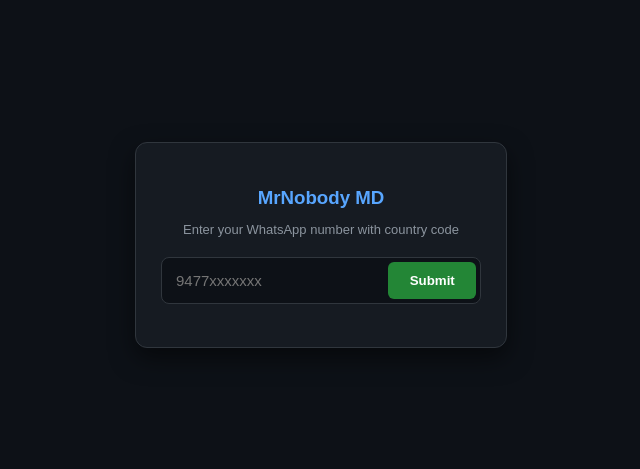
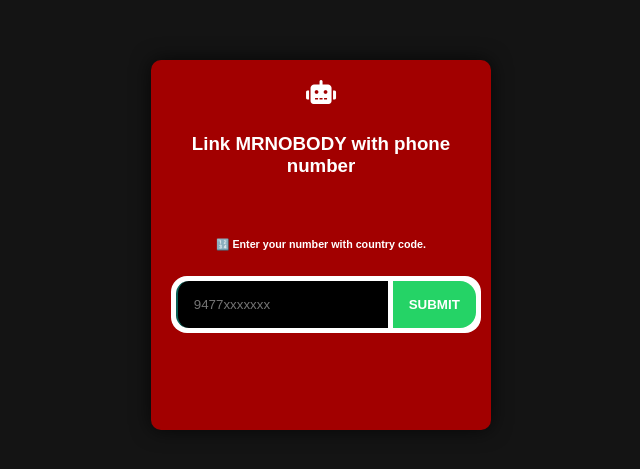
Before and after one commit to MrUnknowner/mrnobody-pair, a website: page pair.html in a window 1280 px wide. Shown: the part 155-624 px from the top of the page, without its empty margins (319-959 px from the left). Drawn offline with nearby package versions, Linux system fonts and the light colour scheme.

Commit message:
Update pair.html

```diff
--- a/pair.html
+++ b/pair.html
@@ -12,7 +12,7 @@
       align-items: center;
       height: 100vh;
       margin: 0;
-      background-color: #0d1117;
+      background-color: #141414;
       font-family: 'Arial', sans-serif;
       color: #fff;
     }
@@ -22,61 +22,80 @@
       align-items: center;
     }
     .box {
-      width: 320px;
-      padding: 25px;
+      width: 300px;
+      height: 330px;
+      padding: 20px;
+      position: relative;
       text-align: center;
-      background-color: #161b22;
-      border: 1px solid #30363d;
-      border-radius: 12px;
-      box-shadow: 0 10px 25px rgba(0, 0, 0, 0.5);
+      background-color: #a20000;
+      border-radius: 10px;
+      box-shadow: 0 0 20px rgba(0, 0, 0, 0.7);
     }
-    h3 { color: #58a6ff; margin-bottom: 8px; }
-    p { color: #8b949e; font-size: 13px; margin-bottom: 20px; }
+    #text { color: #ffffff; }
+    .centered-text { color: #ffffff; text-align: center; font-weight: bold; }
     .input-container {
       display: flex;
-      background: #0d1117;
-      border-radius: 8px;
-      padding: 4px;
-      border: 1px solid #30363d;
+      background: #ffffff;
+      border-radius: 1rem;
+      padding: 0.3rem;
+      gap: 0.3rem;
+      max-width: 300px;
+      width: 100%;
     }
     .input-container input {
-      background: transparent;
-      width: 70%;
-      padding: 10px;
+      border-radius: 0.8rem 0 0 0.8rem;
+      background: #000000;
+      width: 89%;
+      flex-basis: 75%;
+      padding: 1rem;
       border: none;
-      color: #fff;
-      font-size: 15px;
-      outline: none;
+      border-left: 2px solid #075e54;
+      color: #ecf0f1;
+      transition: all 0.2s ease-in-out;
     }
     .input-container button {
-      width: 30%;
-      background: #238636;
+      flex-basis: 25%;
+      padding: 1rem;
+      background: #25d366;
+      font-weight: 900;
+      text-transform: uppercase;
       color: white;
       border: none;
-      border-radius: 6px;
-      font-weight: bold;
+      width: 100%;
+      border-radius: 0 1rem 1rem 0;
       cursor: pointer;
     }
-    .input-container button:hover { background: #2ea043; }
-    #loading-spinner { display: none; color: #e3b341; margin-top: 15px; }
+    .input-container button:hover { background: #2980b9; }
+    #loading-spinner {
+      display: none;
+      color: white;
+      margin-top: 10px;
+    }
     .fa-spinner { animation: spin 2s linear infinite; }
-    @keyframes spin { 0% { transform: rotate(0deg); } 100% { transform: rotate(360deg); } }
+    @keyframes spin {
+      0% { transform: rotate(0deg); }
+      100% { transform: rotate(360deg); }
+    }
   </style>
 </head>
 <body>
   <div class="container">
-    <div class="box">
-      <h3>MrNobody MD</h3>
-      <p>Enter your WhatsApp number with country code</p>
+    <div class="box" id="box">
+      <div id="text">
+        <i class="fa fa-robot" style="font-size: 24px; margin-bottom: 10px;"></i>
+        <h3 class="centered-text">Link MRNOBODY with phone number</h3>
+        <br>
+        <h6>🔢 Enter your number with country code.</h6>
         <div class="input-container">
-        <input type="text" id="number" placeholder="9477xxxxxxx">
+          <input placeholder="9477xxxxxxx" type="number" id="number">
           <button id="submit">Submit</button>
         </div>
         <div id="loading-spinner">
-        <i class="fas fa-spinner fa-spin"></i> Generating...
+          <i class="fas fa-spinner fa-spin"></i>
         </div>
-      <br>
+        <br><br>
         <main id="pair"></main>
+      </div>
     </div>
   </div>
   <script src="https://cdnjs.cloudflare.com/ajax/libs/axios/1.0.0-alpha.1/axios.min.js"></script>
@@ -86,36 +105,38 @@
     let c = document.getElementById("number");
 
     async function Copy() {
+      let text = document.getElementById("copy").innerText;
       let obj = document.getElementById("copy");
-      await navigator.clipboard.writeText(obj.dataset.code);
+      await navigator.clipboard.writeText(obj.innerText.replace('CODE: ', ''));
       obj.innerText = "✔️ COPIED";
-      obj.style = "color:#3fb950;font-weight:bold";
+      obj.style = "color:blue;font-weight:bold";
       setTimeout(() => {
-        obj.innerText = "CODE: " + obj.dataset.code;
-        obj.style = "color:#58a6ff;font-weight:bold";
-      }, 1500);
+        obj.innerText = text;
+        obj.style = "color:white;font-weight:bold";
+      }, 1000);
     }
 
     b.addEventListener("click", async (e) => {
       e.preventDefault();
       if (!c.value) {
-        a.innerHTML = '<span style="color:#f85149;font-size:13px;">❗ Enter phone number!</span>';
-        return;
-      }
+        a.innerHTML = '<a style="color:black;font-weight:bold">❗Enter your whatsapp number with country code.</a><br><br>';
+      } else if (c.value.replace(/[^0-9]/g, "").length < 10) {
+        a.innerHTML = '<a style="color:black;font-weight:bold">❗Invalid number format.</a><br><br>';
+      } else {
         const bc = c.value.replace(/[^0-9]/g, "");
+        c.type = "text";
         document.getElementById("loading-spinner").style.display = "block";
         a.innerHTML = '';
+
         try {
           let { data } = await axios(`/code?number=${bc}`);
-        let code = data.code || "Unavailable";
+          let code = data.code || "❗ Service Unavailable";
+          a.innerHTML = '<font id="copy" onclick="Copy()" style="color:blue;font-weight:bold;cursor:pointer;" size="5">CODE: <span style="color:white;font-weight:bold">' + code + '</span></font><br><br><br>';
+        } catch (err) {
+          a.innerHTML = '<a style="color:black;font-weight:bold">❗ Error generating code.</a><br><br>';
+        }
+
         document.getElementById("loading-spinner").style.display = "none";
-        a.innerHTML = `<div style="background:#0d1117;padding:12px;border-radius:6px;border:1px dashed #58a6ff;margin-top:10px;cursor:pointer;" onclick="Copy()">
-          <span style="color:#8b949e;font-size:12px;">Tap to copy pairing code:</span><br>
-          <font id="copy" data-code="${code}" style="color:#58a6ff;font-weight:bold;font-size:18px;">CODE: ${code}</font>
-        </div>`;
-      } catch (err) {
-        document.getElementById("loading-spinner").style.display = "none";
-        a.innerHTML = '<span style="color:#f85149;font-size:13px;">❗ Error generating code</span>';
       }
     });
   </script>
```
Lines whose indentation alone changed are shown as unchanged.
